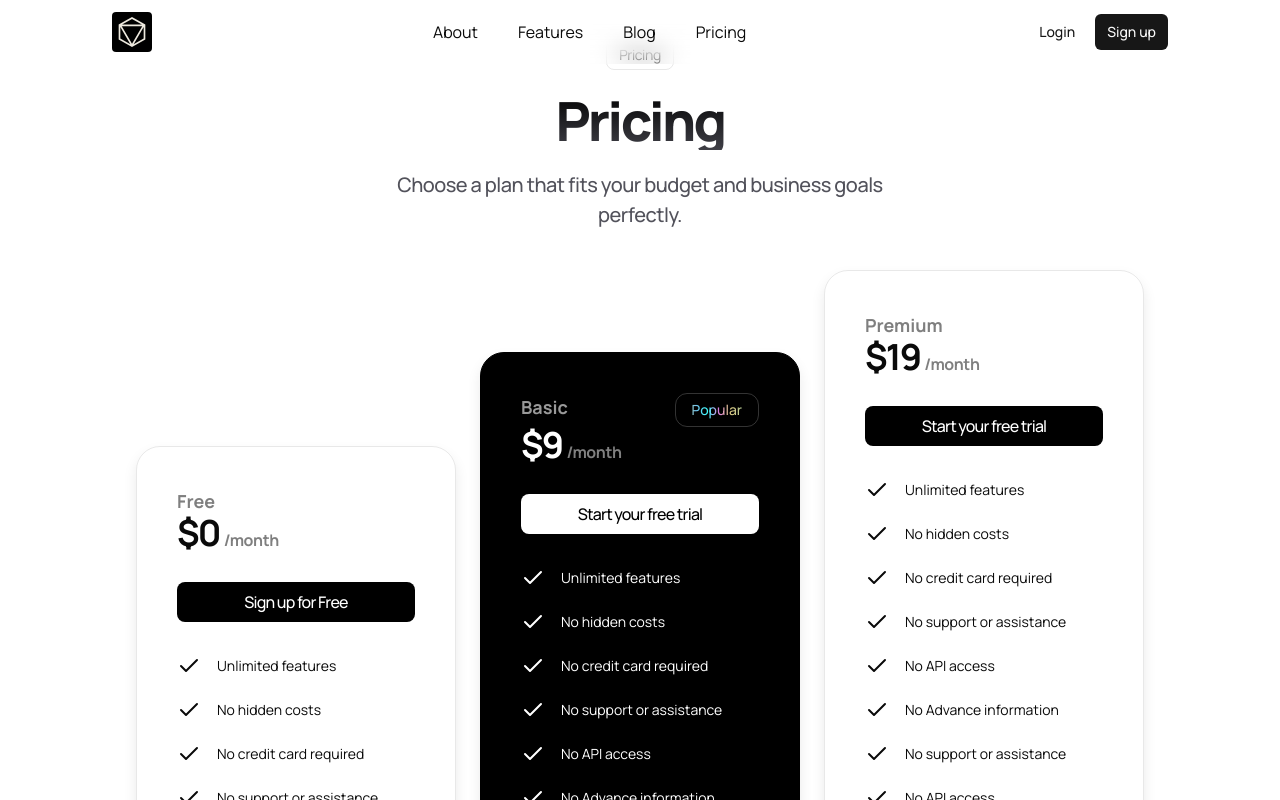
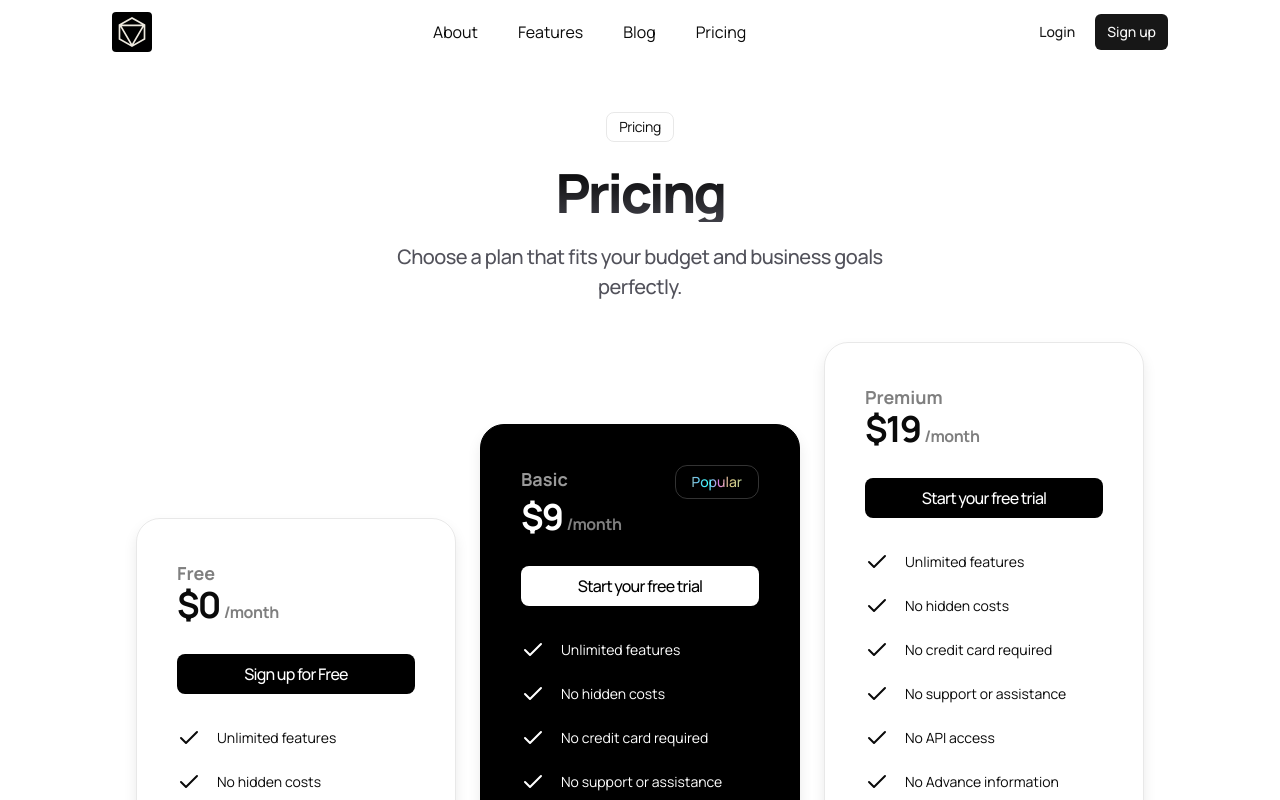
Before and after one commit to viralxpost/viralxpost-web, a React (Vite) app in the folder frontend/: page /pricing in a window 1280 px wide. Shown: the top 800 px of the page. Built offline with nearby package versions, Linux system fonts and the light colour scheme; no server answers.

Commit message:
update margin

```diff
--- a/frontend/src/pages/Pricing.tsx
+++ b/frontend/src/pages/Pricing.tsx
@@ -2,9 +2,9 @@ import Payment from "@/components/Payment";
 
 const Pricing = () => {
   return (
-    <>
+    <div className="my-28">
         <Payment />
-    </>
+    </div>
   );
 };
 
```
